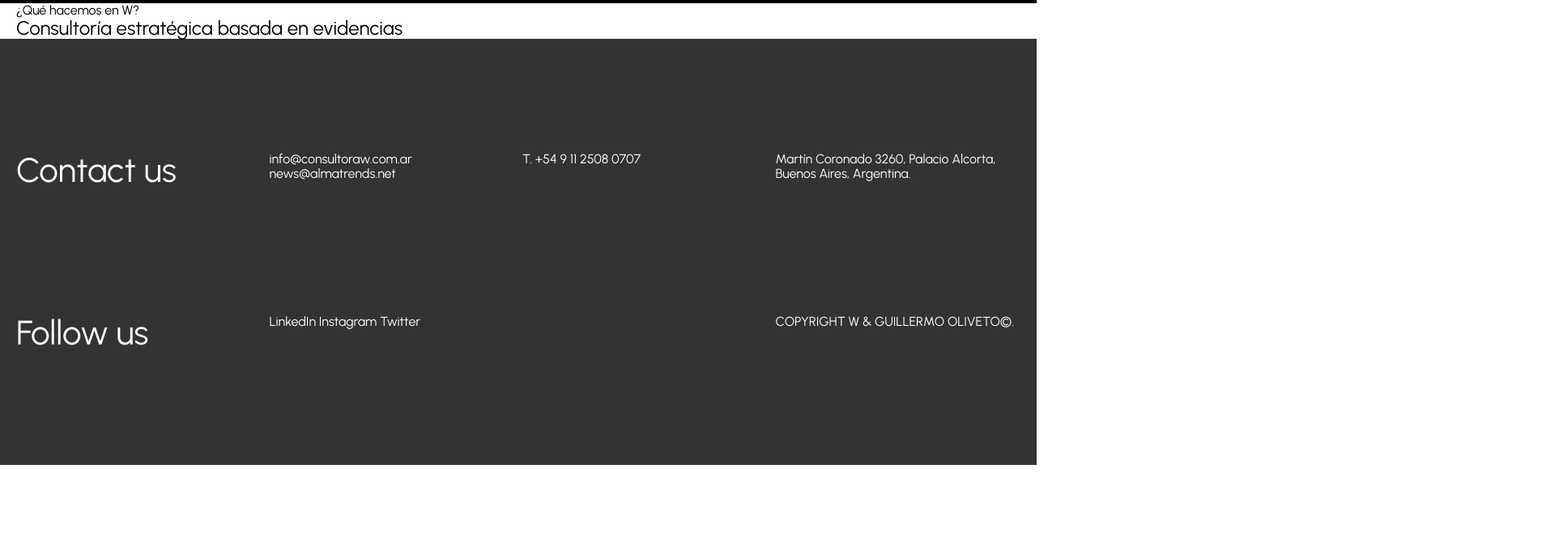
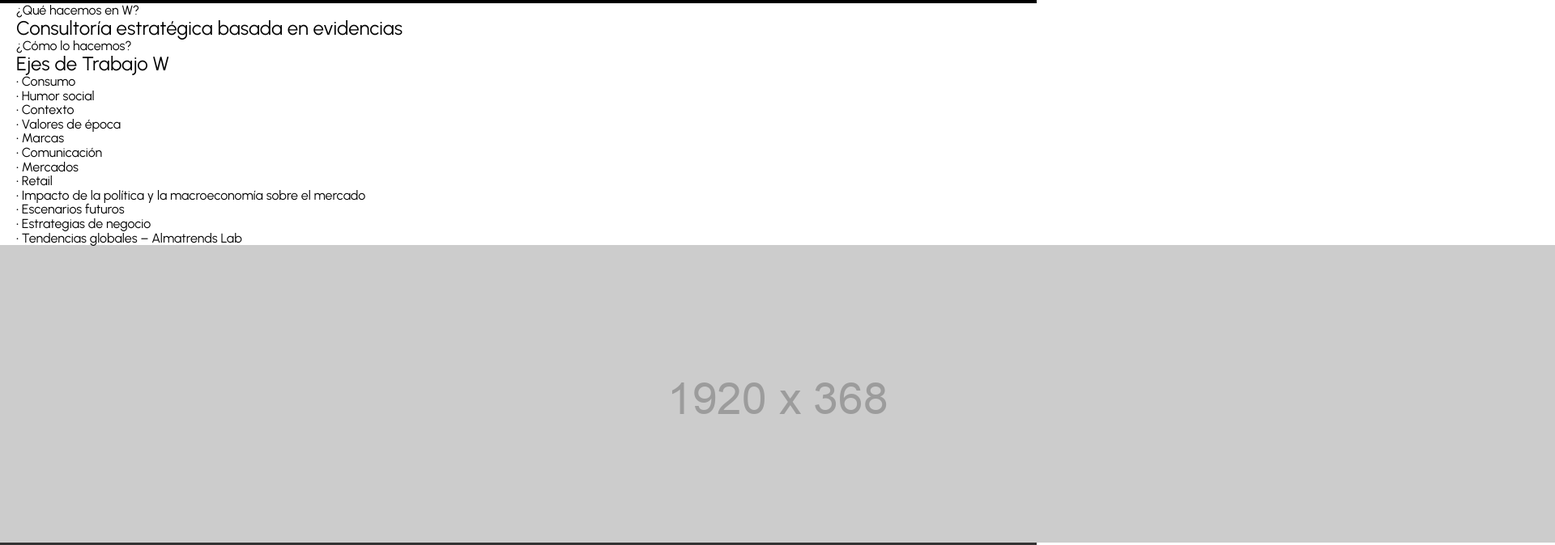
Before and after one commit to paddybalinia/oliveto, a website: page index.html in a window 1280 px wide. Shown: the part 796-1470 px from the top of the page at 81% size, 1920 px wide, since content can reach past the window. Before the commit the page ends 1371 px from the top, so only its background shows below. Drawn offline with nearby package versions, Linux system fonts and the light colour scheme; files that its build step writes are made by us from their sources; files whose address does not match are found by name.

Commit message:
feat: estructura que hacemos

```diff
--- a/index.html
+++ b/index.html
@@ -125,10 +125,67 @@
         <section class="section_about">
             <div class="row">
                 <span class="section_about__text">¿Qué hacemos en W?</span>
-                <h2 class="section_about__title">Consultoría estratégica basada en evidencias</h2>
+                <h1 class="section_about__title">Consultoría estratégica basada en evidencias</h1>
             </div>
         </section>
 
+        <section class="section_how">
+            <div class="item_how">
+                <div class="row">
+                    <div class="item_how__header">
+                        <span class="item_how__label">¿Cómo lo hacemos?</span>
+                        <h2 class="item_how__title">Ejes de Trabajo W</h2>
+                    </div>
+
+                    <div class="item_how__content">
+                        <ul class="item_how__ul">
+                            <li class="item_how__li">• Consumo</li>
+                            <li class="item_how__li">• Humor social</li>
+                            <li class="item_how__li">• Contexto </li>
+                            <li class="item_how__li">• Valores de época</li>
+                            <li class="item_how__li">• Marcas</li>
+                            <li class="item_how__li">• Comunicación</li>
+                        </ul>
+
+                        <ul class="item_how__ul">
+                            <li class="item_how__li">• Mercados </li>
+                            <li class="item_how__li">• Retail</li>
+                            <li class="item_how__li">• Impacto de la política y la macroeconomía sobre el mercado </li>
+                            <li class="item_how__li">• Escenarios futuros </li>
+                            <li class="item_how__li">• Estrategias de negocio </li>
+                            <li class="item_how__li">• Tendencias globales – Almatrends Lab</li>
+                        </ul>
+                    </div>
+
+                    <ul class="pager">
+                        <li class="pager__li">
+                            <a href="#" class="pager__a" title="slide 1" rel="noopener noreferrer"></a>
+                        </li>
+                        <li class="pager__li">
+                            <a href="#" class="pager__a" title="slide 2" rel="noopener noreferrer"></a>
+                        </li>
+                        <li class="pager__li">
+                            <a href="#" class="pager__a" title="slide 3" rel="noopener noreferrer"></a>
+                        </li>
+                        <li class="pager__li">
+                            <a href="#" class="pager__a" title="slide 4" rel="noopener noreferrer"></a>
+                        </li>
+                        <li class="pager__li">
+                            <a href="#" class="pager__a" title="slide 5" rel="noopener noreferrer"></a>
+                        </li>
+                        <li class="pager__li">
+                            <a href="#" class="pager__a" title="slide 6" rel="noopener noreferrer"></a>
+                        </li>
+                    </ul>
+                </div>
+
+                <div class="item_how__image">
+                    <img src="static/dist/images/mocks/1920x368.png" class="item_how__img" width="1920" height="368"
+                        alt="Ejes de Trabajo W" title="Ejes de Trabajo W">
+                </div>
+
+            </div>
+        </section>
 
         <footer class="footer">
             <div class="row footer-row">
```
Also changed, not shown: static/src/images/mocks/1920x368.png (added).
